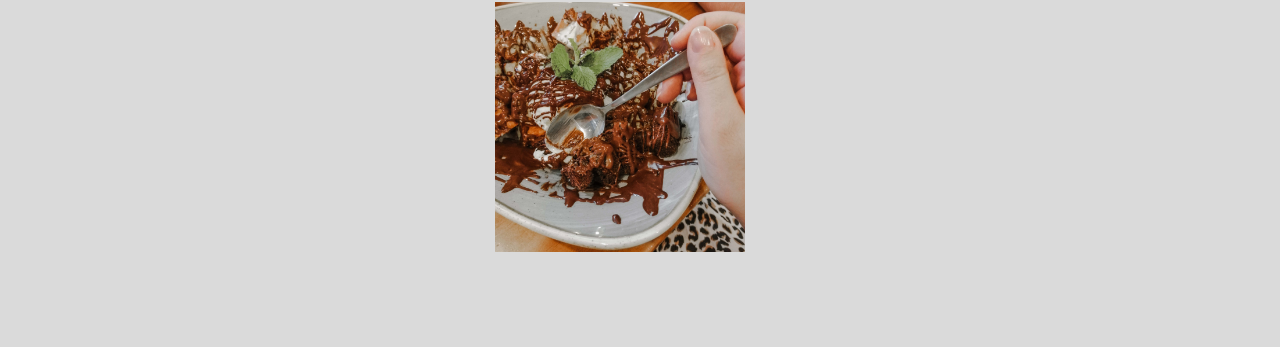
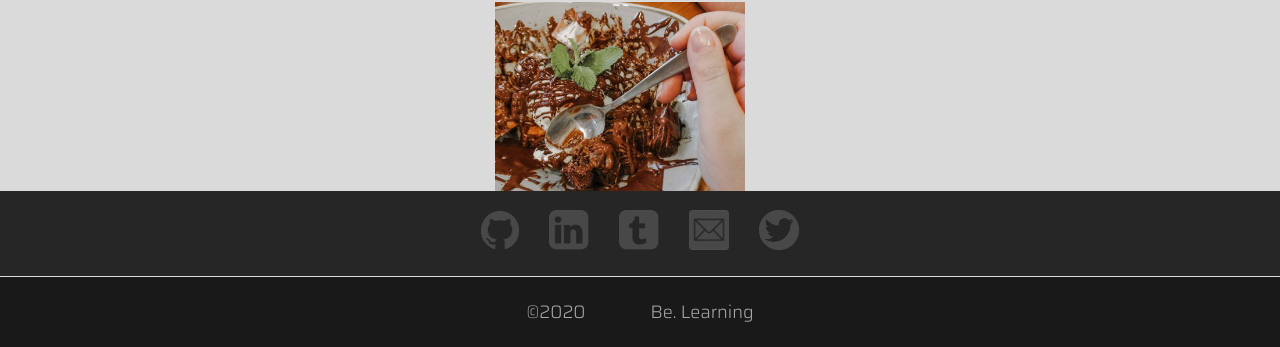
Before and after one commit to bln23/learning, a website: page index.html in a window 1280 px wide. Shown: the part 453-800 px from the top of the page. Drawn offline with Linux system fonts and the light colour scheme.

Commit message:
add position footer desktop

```diff
--- a/css/main.css
+++ b/css/main.css
@@ -106,11 +106,13 @@ body,div,span,applet,object,iframe,a,img {
 }
 
 
-@media all and (min-width: 768px) {
+@media all and (min-width: 560px) {
   .footer {
     display: flex;
     flex-direction: column;
     font-size: 18px;
+    position: absolute;
+    bottom: 0;
   }
 
   .icon-style {
@@ -128,7 +130,6 @@ body,div,span,applet,object,iframe,a,img {
     margin: 90px 130px 130px 90px;
   }
 
-
   /* .container-repos {
     grid-template-columns: 250px 250px 250px;
     grid-gap: 45px;
@@ -139,5 +140,3 @@ body,div,span,applet,object,iframe,a,img {
     height: 250px;
   }
 }
-
-/*# sourceMappingURL=main.css.map */
--- a/index.html
+++ b/index.html
@@ -15,7 +15,6 @@
     </div>
   </header>
 
-  <section>
   <div class="projects-container">
     <div class="container-repos">
       <img class="image-repo" src="images/image-repo1.png" alt="repo1">
@@ -24,7 +23,6 @@
       <img class="image-repo" src="images/image-repo4.jpeg" alt="repo4">
     </div>
   </div>
-  </section>
 
   <footer class="footer">
     <div class="container-footer1">
```
Lines whose indentation alone changed are shown as unchanged.
